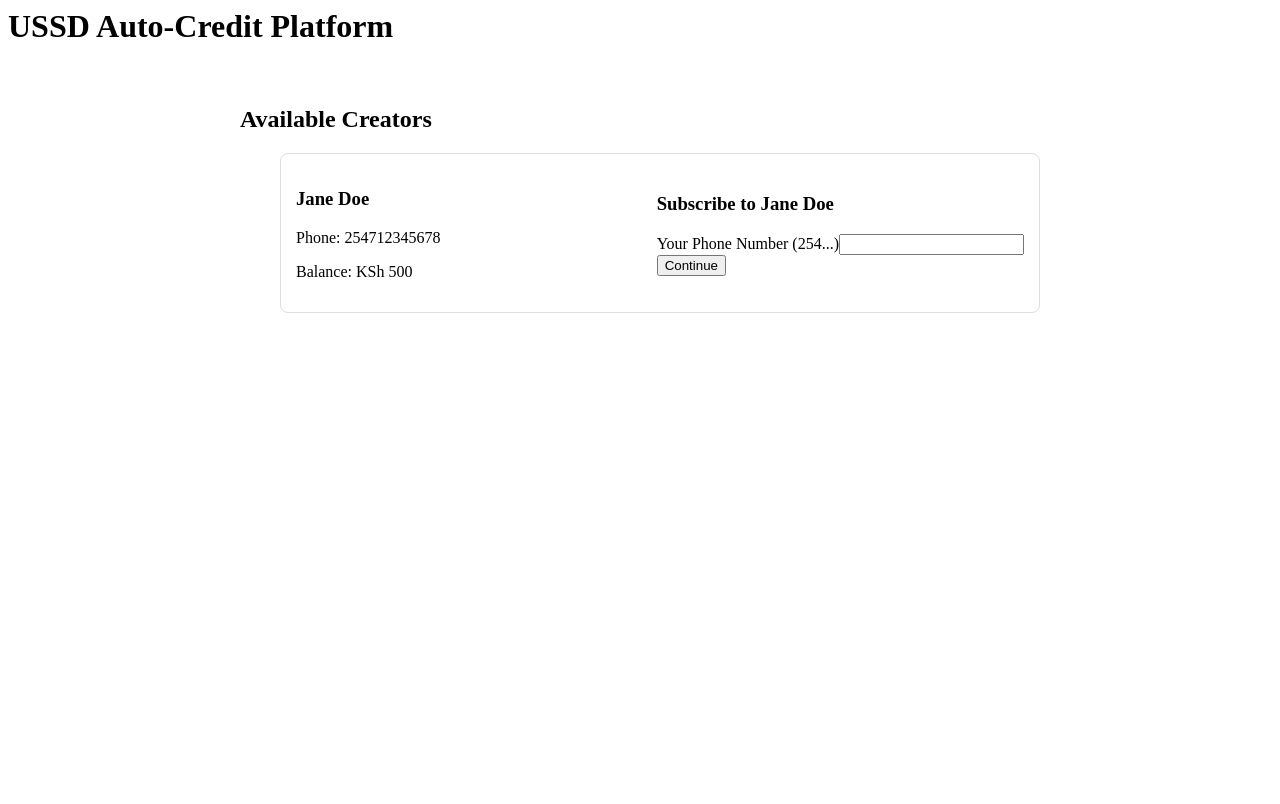
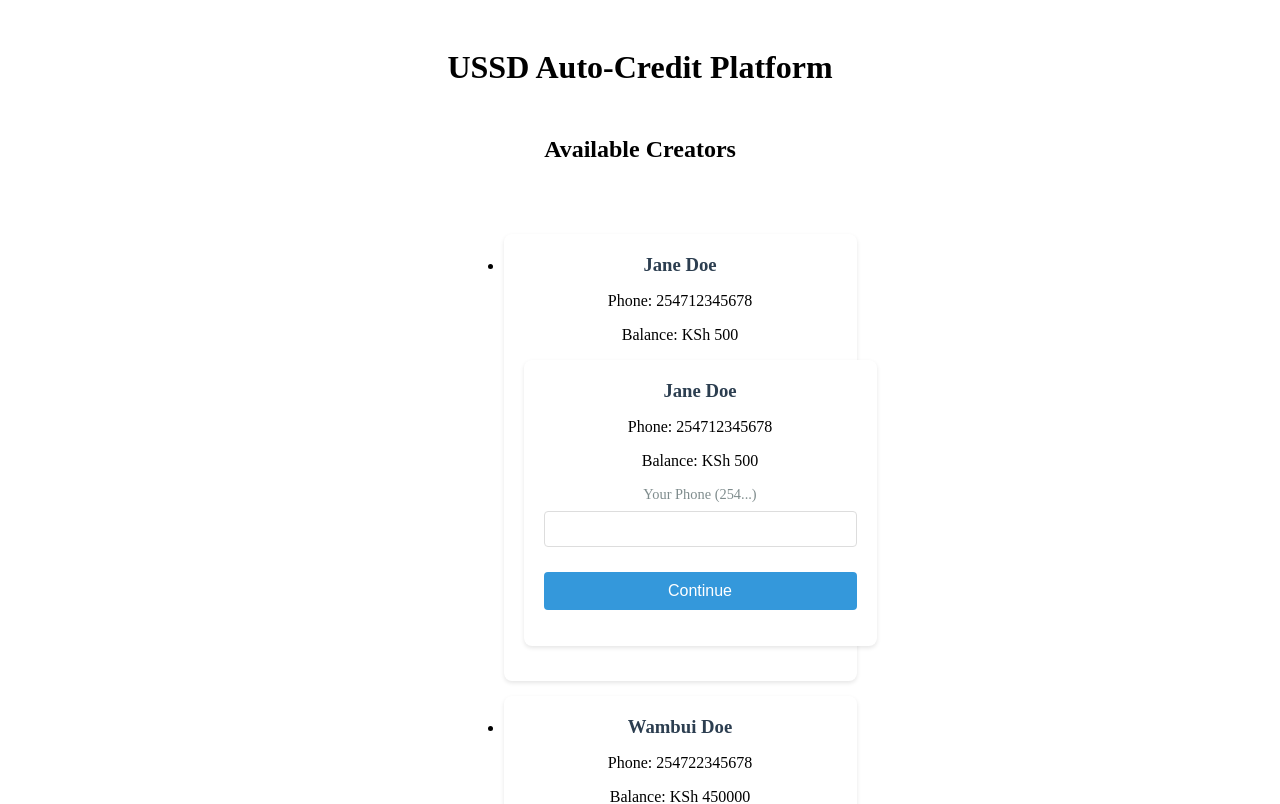
Before and after one commit to rigzlion8/ussd-auto-credit, a React (Create React App) app: page / in a window 1280 px wide. Shown: the top 804 px of the page. Built offline with nearby package versions, Linux system fonts and the light colour scheme; data requests are answered from the project's data file.

Commit message:
frontend-css

```diff
--- a/db.json
+++ b/db.json
@@ -6,11 +6,49 @@
       "name": "Jane Doe",
       "ussd_pin": "1234",
       "balance": 500
+    },
+    {
+      "id": 2,
+      "phone": "254722345678",
+      "name": "Wambui Doe",
+      "ussd_pin": "1234",
+      "balance": 450000
+    },
+    {
+      "id": 3,
+      "phone": "254722345678",
+      "name": "John Wick",
+      "ussd_pin": "0000",
+      "balance": 2350000
     }
   ],
   "subscribers": [
     {
       "id": 1,
+      "fan_phone": "254700000001",
+      "influencer_id": 1,
+      "amount": 10,
+      "frequency": "weekly",
+      "is_active": true
+    },
+    {
+      "id": 2,
+      "fan_phone": "254700000002",
+      "influencer_id": 2,
+      "amount": 520,
+      "frequency": "weekly",
+      "is_active": true
+    },
+    {
+      "id": 3,
+      "fan_phone": "254700000003",
+      "influencer_id": 3,
+      "amount": 1000,
+      "frequency": "monthly",
+      "is_active": true
+    },
+    {
+      "id": "063a",
       "fan_phone": "254700000001",
       "influencer_id": 1,
       "amount": 10,
@@ -23,7 +61,7 @@
       "id": 1,
       "phone": "254700000001",
       "pin": "4321",
-      "balance": 1000
+      "balance": 1000000
     }
   ]
 }
--- a/src/App.css
+++ b/src/App.css
@@ -1,32 +1,118 @@
-/* Influencer List Styles */
-.influencer-list {
-  max-width: 800px;
-  margin: 20px auto;
+/* Subscribe Form Styles */
+.subscribe-form {
+  width: 100%;
+  max-width: 500px;
+  margin: 30px auto;
   padding: 20px;
+  background: white;
+  border-radius: 10px;
+  box-shadow: 0 4px 6px rgba(0, 0, 0, 0.1);
 }
 
-.influencer-card {
-  border: 1px solid #ddd;
-  border-radius: 8px;
-  padding: 15px;
-  margin-bottom: 15px;
-  display: flex;
-  justify-content: space-between;
-  align-items: center;
+.form-title {
+  color: #2c3e50;
+  margin-bottom: 25px;
+  text-align: center;
+  font-size: 1.5rem;
 }
 
-.influencer-info {
-  flex: 1;
+.ussd-form {
+  display: flex;
+  flex-direction: column;
+  gap: 20px;
 }
 
-.loading {
+.form-stack {
+  display: flex;
+  flex-direction: column;
+  gap: 15px;
+}
+
+.form-group {
+  display: flex;
+  flex-direction: column;
+  gap: 8px;
+}
+
+.form-label {
+  font-weight: 500;
+  color: #34495e;
+  font-size: 0.9rem;
+}
+
+.form-input {
+  padding: 12px 15px;
+  border: 1px solid #ddd;
+  border-radius: 6px;
+  font-size: 1rem;
+  transition: border-color 0.3s;
+}
+
+.form-input:focus {
+  outline: none;
+  border-color: #3498db;
+  box-shadow: 0 0 0 2px rgba(52, 152, 219, 0.2);
+}
+
+.form-select {
+  padding: 12px 15px;
+  border: 1px solid #ddd;
+  border-radius: 6px;
+  font-size: 1rem;
+  background-color: white;
+}
+
+.submit-button {
+  background-color: #3498db;
+  color: white;
+  border: none;
+  padding: 14px 20px;
+  border-radius: 6px;
+  font-size: 1rem;
+  font-weight: 600;
+  cursor: pointer;
+  transition: background-color 0.3s;
+  margin-top: 10px;
+}
+
+.submit-button:hover {
+  background-color: #2980b9;
+}
+
+.submit-button:active {
+  transform: translateY(1px);
+}
+
+.confirmation-message {
   text-align: center;
   padding: 20px;
-  color: #666;
+  background: #f8f9fa;
+  border-radius: 6px;
+  margin-top: 20px;
 }
 
-.error {
-  color: red;
+.confirmation-message p {
+  margin: 8px 0;
+  color: #2c3e50;
+}
+
+.confirmation-message p:first-child {
+  color: #27ae60;
+  font-weight: bold;
+}
+
+.App {
+  text-align: center;
   padding: 20px;
-  text-align: center;
+  max-width: 1200px;
+  margin: 0 auto;
 }
+
+/* Influencer list container */
+.influencer-list {
+  display: flex;
+  flex-direction: column;
+  align-items: center;
+  gap: 20px;
+  margin-top: 30px;
+}
--- a/src/App.tsx
+++ b/src/App.tsx
@@ -1,6 +1,5 @@
 import React from 'react';
 import { InfluencerList } from './components/InfluencerList';
-import { SubscribeForm } from './components/SubscribeForm';
 import './App.css';
 
 const App = () => {
@@ -9,7 +8,7 @@ const App = () => {
       <header className="App-header">
         <h1>USSD Auto-Credit Platform</h1>
       </header>
-      <main>
+      <main className="main-content">
         <InfluencerList />
       </main>
     </div>
--- a/src/components/InfluencerList.tsx
+++ b/src/components/InfluencerList.tsx
@@ -24,6 +24,8 @@ export const InfluencerList = () => {
               <SubscribeForm
                 influencerId={influencer.id}
                 influencerName={influencer.name}
+                influencerPhone={influencer.phone}
+                influencerBalance={influencer.balance}
               />
             </li>
           ))}
--- /dev/null
+++ b/src/components/SubscribeForm.css
@@ -0,0 +1,64 @@
+.influencer-card {
+  background: white;
+  border-radius: 8px;
+  box-shadow: 0 2px 4px rgba(0,0,0,0.1);
+  padding: 20px;
+  margin: 15px 0;
+  width: 100%;
+  max-width: 400px;
+}
+
+.influencer-info {
+  margin-bottom: 15px;
+}
+
+.influencer-info h3 {
+  margin: 0 0 5px 0;
+  color: #2c3e50;
+}
+
+.subscription-form {
+  display: flex;
+  flex-direction: column;
+  gap: 15px;
+}
+
+.form-group {
+  display: flex;
+  flex-direction: column;
+  gap: 5px;
+}
+
+.form-group label {
+  font-size: 0.9rem;
+  color: #7f8c8d;
+}
+
+.form-group input,
+.form-group select {
+  padding: 8px 12px;
+  border: 1px solid #ddd;
+  border-radius: 4px;
+  font-size: 1rem;
+}
+
+button {
+  background: #3498db;
+  color: white;
+  border: none;
+  padding: 10px 15px;
+  border-radius: 4px;
+  cursor: pointer;
+  font-size: 1rem;
+  margin-top: 10px;
+}
+
+button:hover {
+  background: #2980b9;
+}
+
+.confirmation {
+  text-align: center;
+  padding: 10px;
+  color: #27ae60;
+}
--- a/src/components/SubscribeForm.tsx
+++ b/src/components/SubscribeForm.tsx
@@ -1,19 +1,26 @@
 import { useState } from 'react';
 import axios from 'axios';
+import './SubscribeForm.css'; // Create this file for component-specific styles
 
 interface SubscribeFormProps {
   influencerId: number;
   influencerName: string;
+  influencerPhone: string;
+  influencerBalance: number;
 }
 
-export const SubscribeForm = ({ influencerId, influencerName }: SubscribeFormProps) => {
+export const SubscribeForm = ({
+  influencerId,
+  influencerName,
+  influencerPhone,
+  influencerBalance
+}: SubscribeFormProps) => {
   const [phone, setPhone] = useState('');
   const [pin, setPin] = useState('');
   const [amount, setAmount] = useState(10);
   const [frequency, setFrequency] = useState<'daily' | 'weekly' | 'monthly'>('weekly');
   const [step, setStep] = useState<'phone' | 'pin' | 'confirmation'>('phone');
 
-  // Verify PIN against mock API
   const verifyPin = async () => {
     try {
       const response = await axios.get(`http://localhost:3001/users?phone=${phone}&pin=${pin}`);
@@ -24,7 +31,6 @@ export const SubscribeForm = ({ influencerId, influencerName }: SubscribeFormPro
     }
   };
 
-  // Handle subscription
   const handleSubscribe = async () => {
     try {
       await axios.post('http://localhost:3001/subscribers', {
@@ -32,42 +38,41 @@ export const SubscribeForm = ({ influencerId, influencerName }: SubscribeFormPro
         influencer_id: influencerId,
         amount,
         frequency,
-        is_active: true,
-        created_at: new Date().toISOString()
+        is_active: true
       });
       setStep('confirmation');
     } catch (error) {
       console.error('Subscription failed:', error);
-      alert('Subscription failed! Check console for details.');
     }
   };
 
-  // USSD-like flow controller
   const handleSubmit = async (e: React.FormEvent) => {
     e.preventDefault();
-
     if (step === 'phone') {
       setStep('pin');
-    }
-    else if (step === 'pin') {
+    } else if (step === 'pin') {
       const isValid = await verifyPin();
       if (isValid) {
         await handleSubscribe();
       } else {
-        alert('Invalid PIN! Please try again.');
+        alert('Invalid PIN!');
         setPin('');
       }
     }
   };
 
   return (
-    <div className="ussd-form">
-      <h3>Subscribe to {influencerName}</h3>
+    <div className="influencer-card">
+      <div className="influencer-info">
+        <h3>{influencerName}</h3>
+        <p>Phone: {influencerPhone}</p>
+        <p>Balance: KSh {influencerBalance}</p>
+      </div>
 
-      <form onSubmit={handleSubmit}>
       {step === 'phone' && (
+        <form onSubmit={handleSubmit} className="subscription-form">
           <div className="form-group">
-            <label>Your Phone Number (254...)</label>
+            <label>Your Phone (254...)</label>
             <input
               type="tel"
               value={phone}
@@ -76,12 +81,14 @@ export const SubscribeForm = ({ influencerId, influencerName }: SubscribeFormPro
               required
             />
           </div>
+          <button type="submit">Continue</button>
+        </form>
       )}
 
       {step === 'pin' && (
-          <>
+        <form onSubmit={handleSubmit} className="subscription-form">
           <div className="form-group">
-              <label>Enter USSD PIN</label>
+            <label>USSD PIN</label>
             <input
               type="password"
               value={pin}
@@ -97,7 +104,6 @@ export const SubscribeForm = ({ influencerId, influencerName }: SubscribeFormPro
               value={amount}
               onChange={(e) => setAmount(Number(e.target.value))}
               min="10"
-                max="1000"
               required
             />
           </div>
@@ -112,20 +118,16 @@ export const SubscribeForm = ({ influencerId, influencerName }: SubscribeFormPro
               <option value="monthly">Monthly</option>
             </select>
           </div>
-          </>
+          <button type="submit">Confirm</button>
+        </form>
       )}
 
-        {step === 'confirmation' ? (
+      {step === 'confirmation' && (
         <div className="confirmation">
-            <p>✅ Success! You've subscribed to {influencerName}</p>
-            <p>KSh {amount} will be deducted {frequency}.</p>
+          <p>✅ Subscribed!</p>
+          <p>{amount} KSh {frequency}</p>
         </div>
-        ) : (
-          <button type="submit">
-            {step === 'phone' ? 'Continue' : 'Confirm Subscription'}
-          </button>
       )}
-      </form>
     </div>
   );
 };
```
Lines whose indentation alone changed are shown as unchanged.
